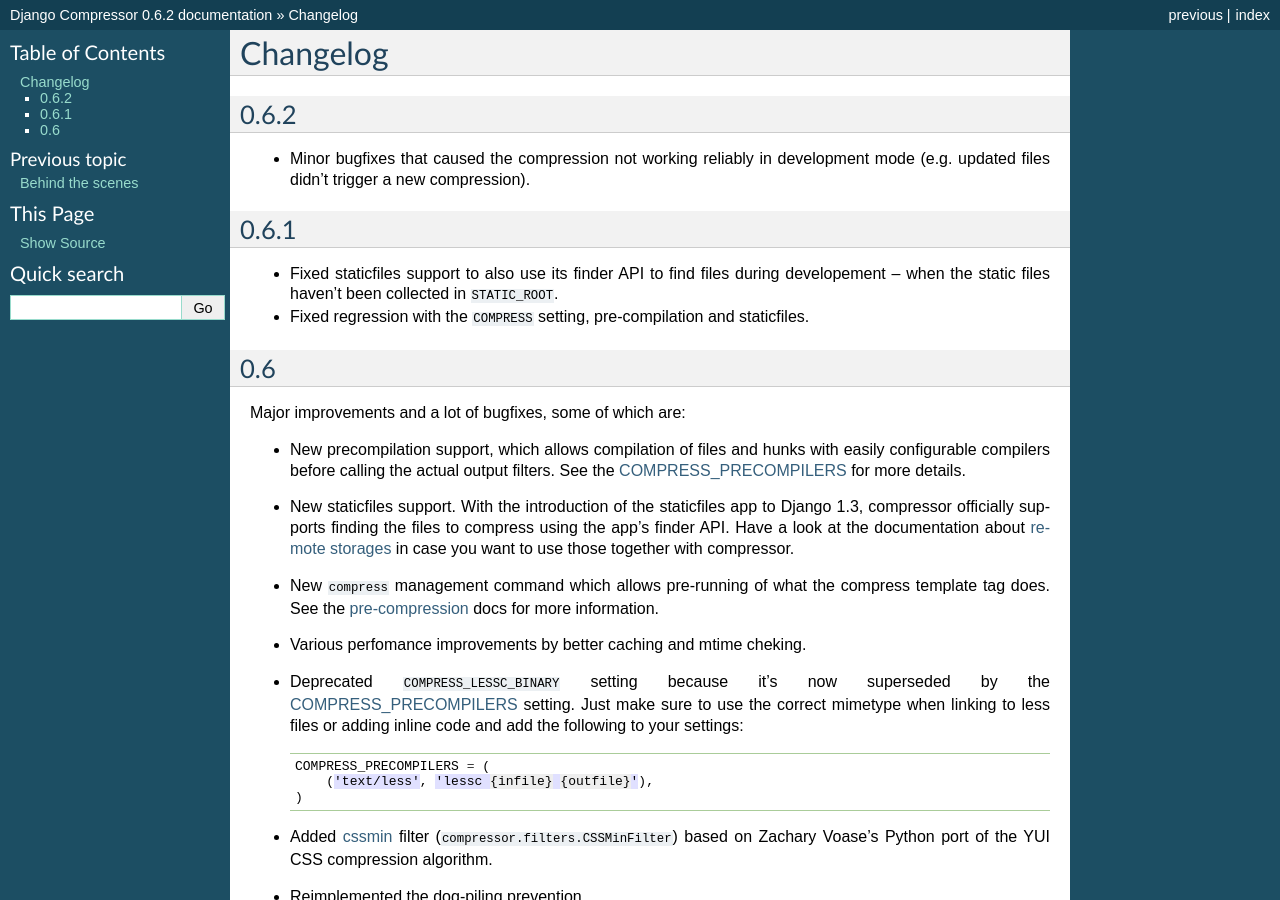
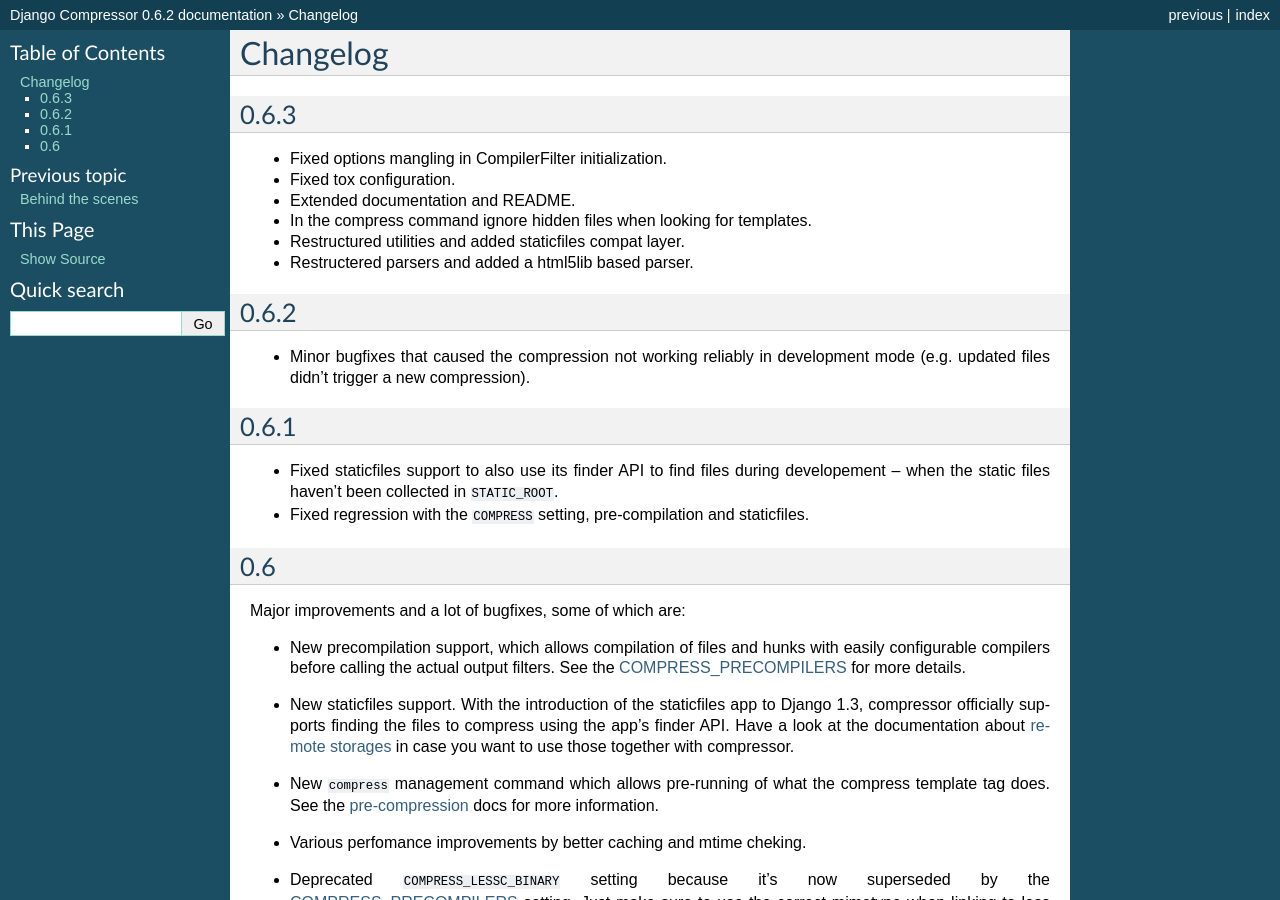
Before and after one commit to django-compressor/django-compressor, a Sphinx documentation site: the page built from docs/changelog.txt, in a window 1280 px wide and 900 px high. Built offline with Sphinx 7.4.7, drawn with Linux system fonts in a browser that asks for light colours.

Commit message:
Updated changelog.

```diff
--- a/docs/changelog.txt
+++ b/docs/changelog.txt
@@ -1,5 +1,20 @@
 Changelog
 =========
+
+0.6.3
+-----
+
+- Fixed options mangling in CompilerFilter initialization.
+
+- Fixed tox configuration.
+
+- Extended documentation and README.
+
+- In the compress command ignore hidden files when looking for templates.
+
+- Restructured utilities and added staticfiles compat layer.
+
+- Restructered parsers and added a html5lib based parser.
 
 0.6.2
 -----
```
